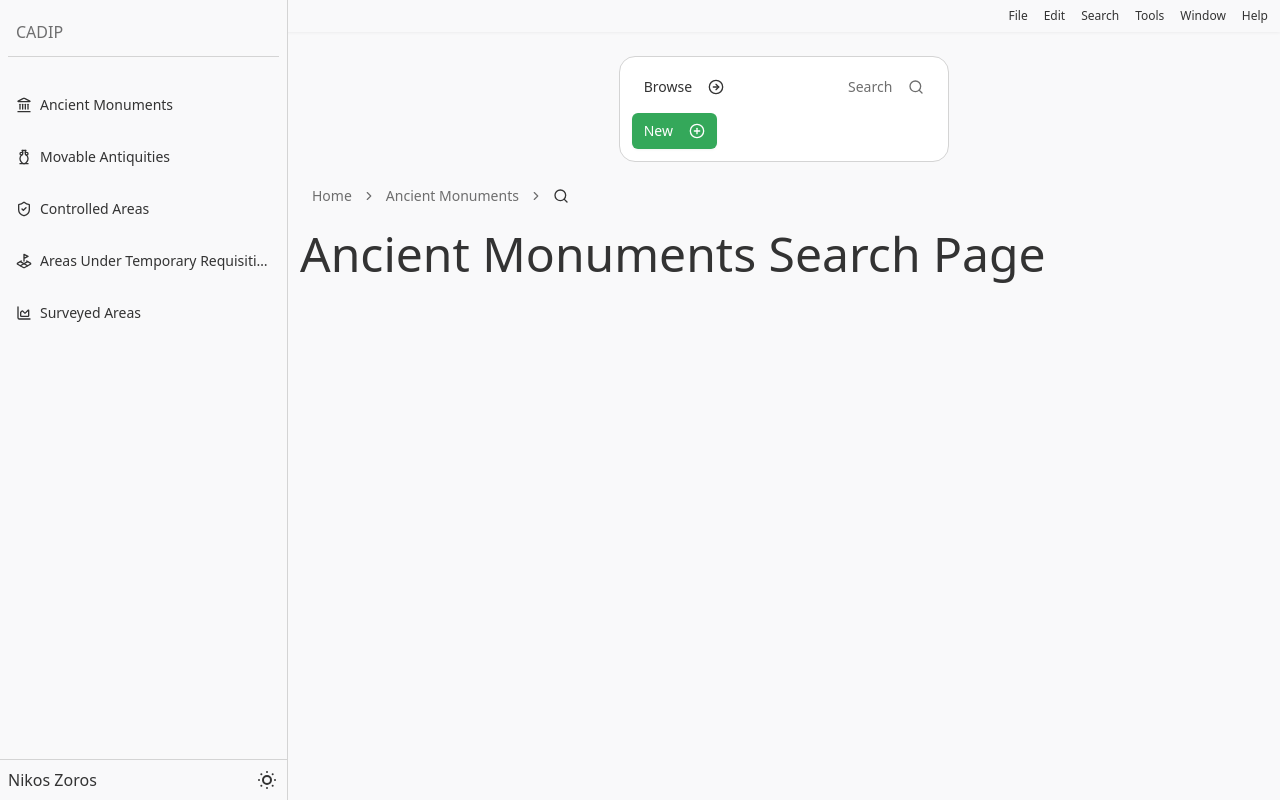
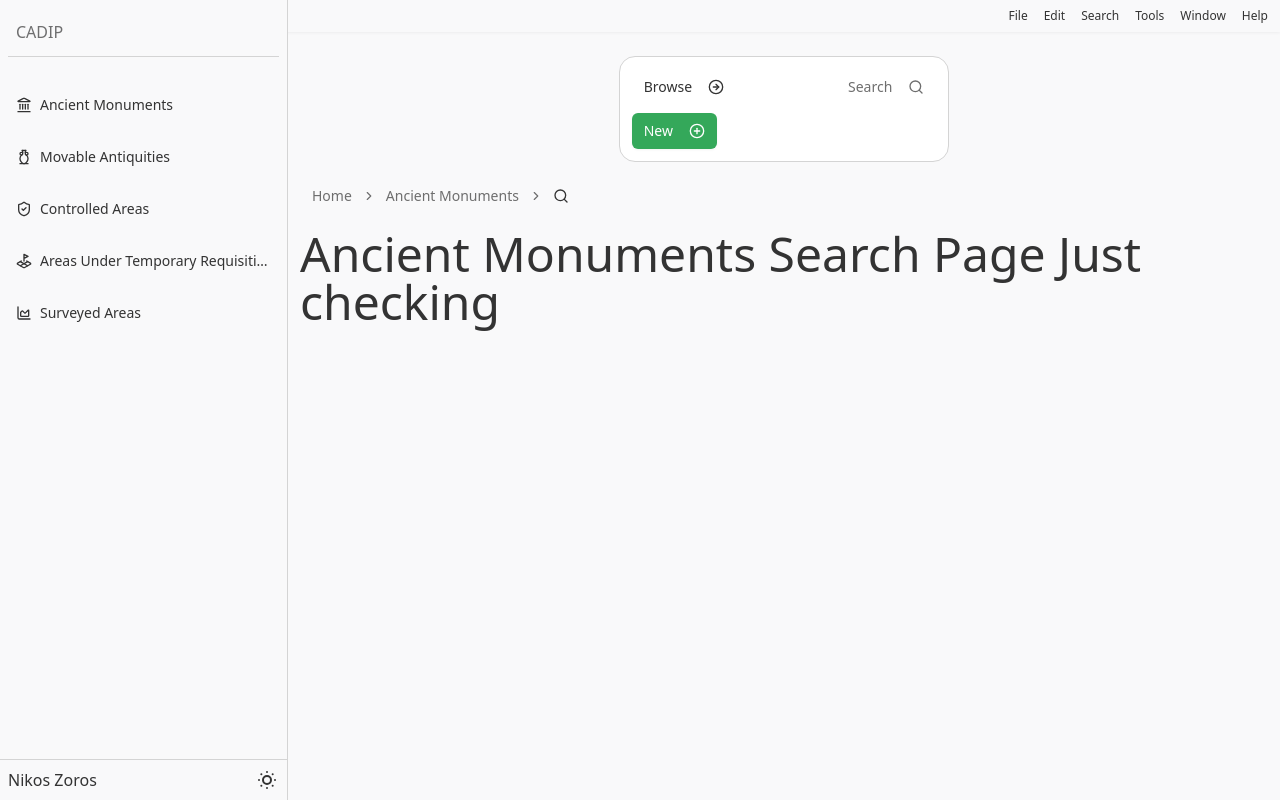
Before and after one commit to NikosZoros3533/CADIP, a React (Vite) app: page /ancient-monuments/search in a window 1280 px wide. Built offline with nearby package versions, Linux system fonts and the light colour scheme.

Commit message:
Just checking

```diff
--- a/src/pages/AncientMonuments/Search.jsx
+++ b/src/pages/AncientMonuments/Search.jsx
@@ -2,6 +2,6 @@ import React from 'react'
 
 export default function AncientMonumentsSearch() {
   return (
-    <div className='text-5xl ml-3'>Ancient Monuments Search Page</div>
+    <div className='text-5xl ml-3'>Ancient Monuments Search Page Just checking</div>
   )
 }
```
